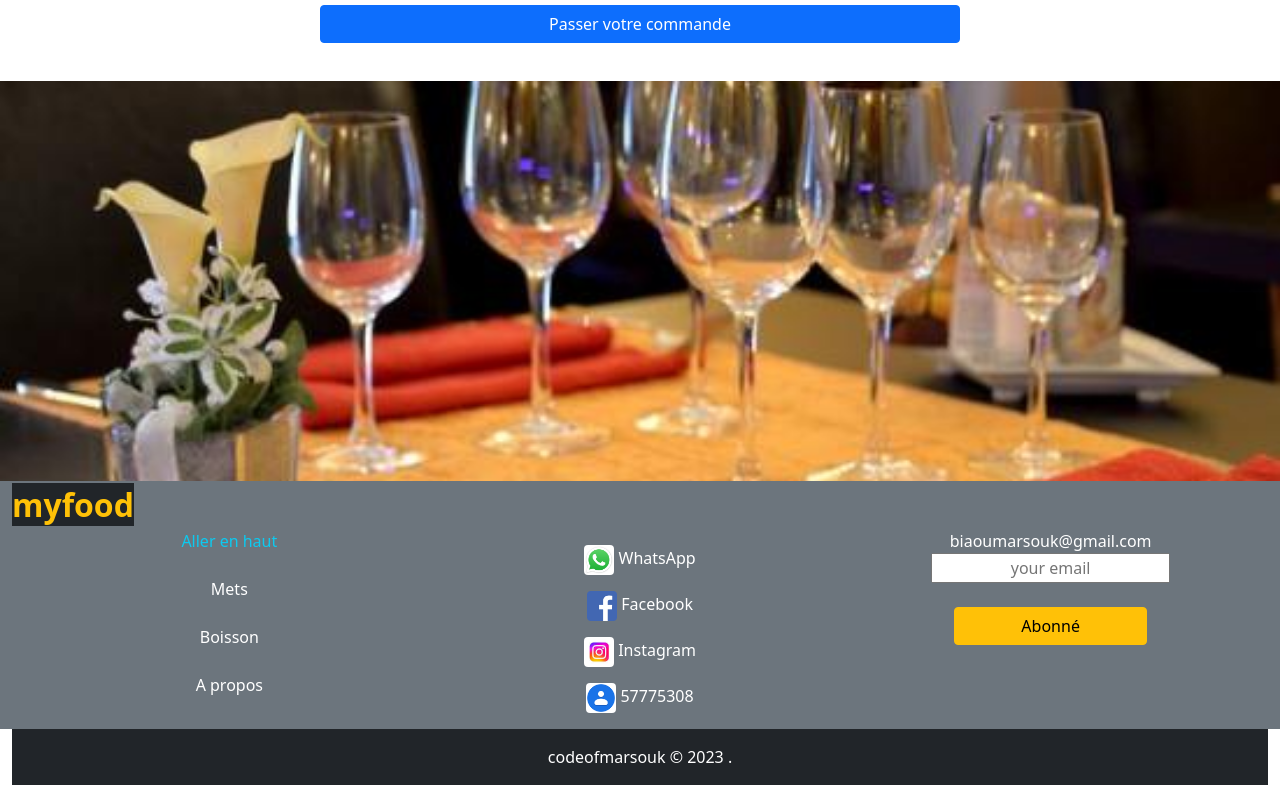
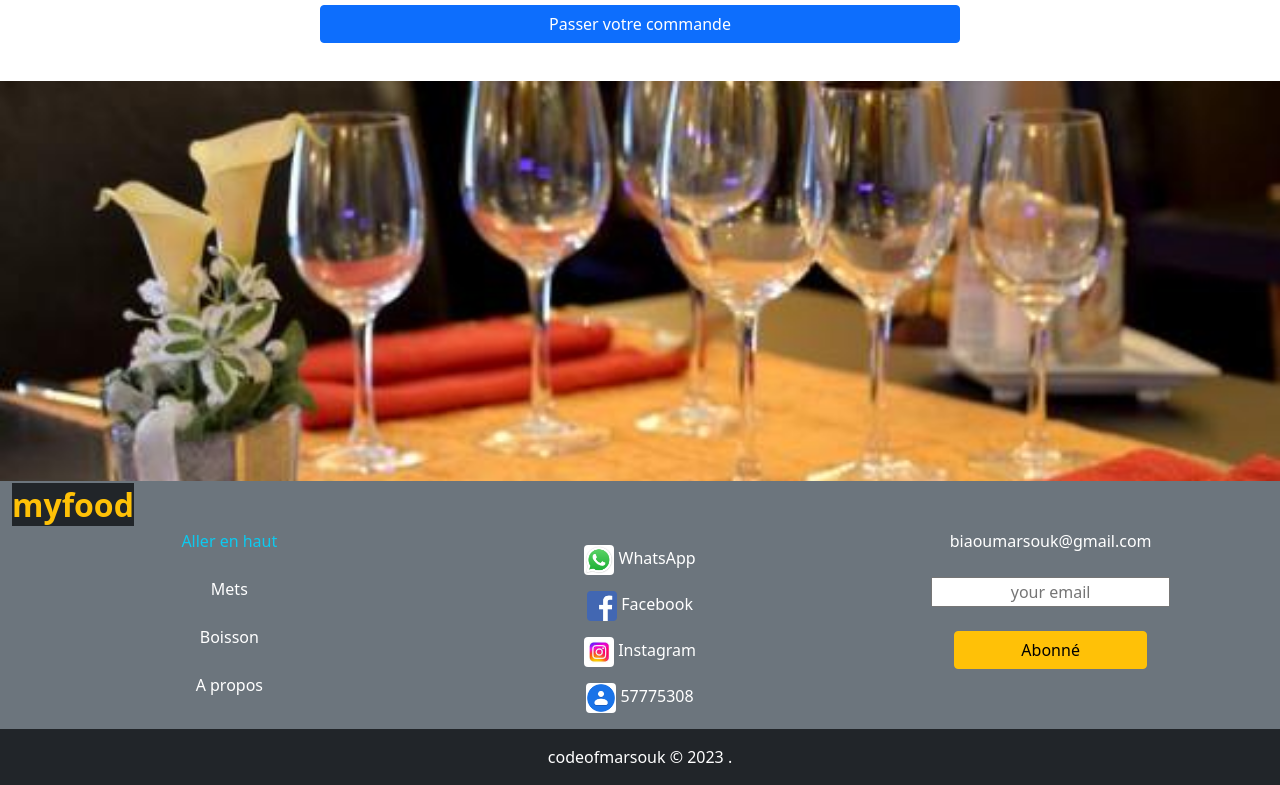
Before and after one commit to biaoumarsouk/Myfood1, a plain HTML site: page mets.html in a window 1280 px wide. Shown: the part 1633-2418 px from the top of the page. Drawn offline with Linux system fonts and the light colour scheme.

Commit message:
Update mets.html

```diff
--- a/mets.html
+++ b/mets.html
@@ -194,7 +194,7 @@
         </div>
         <div class="col-lg-4 col-md-4 col-sm-6 text-center">
           <div class=" text-white">
-           <a href="mailto: biaoumarsouk@gmail.com" class="text-white">biaoumarsouk@gmail.com<a>
+           <a href="mailto: biaoumarsouk@gmail.com" class="text-white">biaoumarsouk@gmail.com<a><br><br>
 
 
             <input type="emeil" placeholder="your email" class="text-center m-auto"><br><br>
@@ -203,6 +203,7 @@
         </div>
       </footer>
           </div>
+         </div>
     <div class="text-center text-white  w-100 p-3 bg-dark">
       codeofmarsouk © 2023 .
       </div>
```
